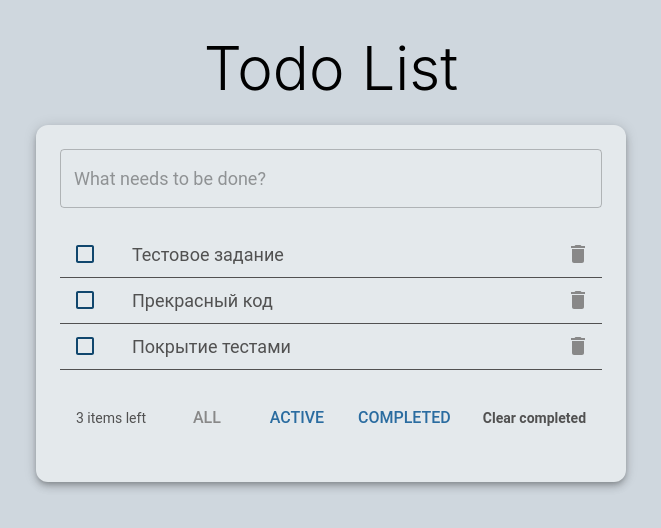
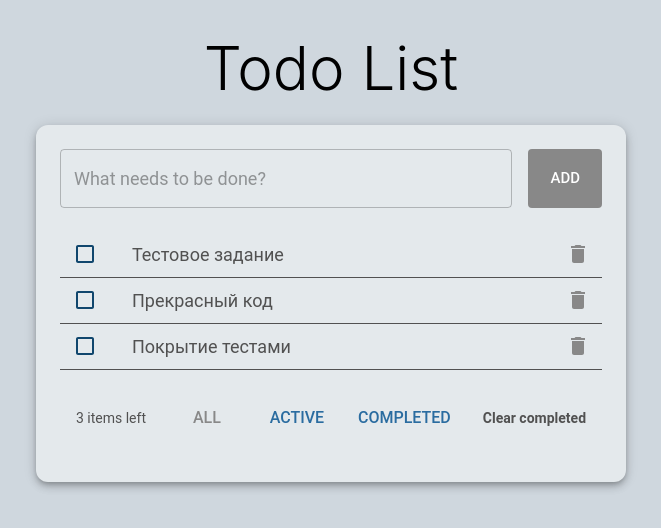
Before and after one commit to DimaSwed/todo-list, a React (Vite) app: page / in a window 1280 px wide. Shown: the top 528 px of the page, without its empty margins (309-970 px from the left). Built offline with nearby package versions, Linux system fonts and the light colour scheme; data requests are answered from the project's data file.

Commit message:
add add-btn in todo-input

```diff
--- a/src/widgets/todo-list/ui/TodoInput/TodoInput.tsx
+++ b/src/widgets/todo-list/ui/TodoInput/TodoInput.tsx
@@ -1,5 +1,5 @@
 import { useState } from 'react'
-import { Box, TextField, IconButton, InputAdornment } from '@mui/material'
+import { Box, TextField, IconButton, InputAdornment, Button } from '@mui/material'
 import { Clear as ClearIcon } from '@mui/icons-material'
 import { useAddTodo } from '@/widgets/todo-list/hooks/useTodos'
 
@@ -24,7 +24,7 @@ export const TodoInput = () => {
   }
 
   return (
-    <Box component="form" onSubmit={handleSubmit} sx={{ mb: 2 }}>
+    <Box component="form" onSubmit={handleSubmit} sx={{ mb: 2, display: 'flex', gap: 2 }}>
       <TextField
         fullWidth
         variant="outlined"
@@ -41,6 +41,15 @@ export const TodoInput = () => {
           )
         }}
       />
+      <Button
+        type="submit"
+        variant="contained"
+        color="primary"
+        size="large"
+        sx={{ flexShrink: 0, flexGrow: 0, boxShadow: 0, border: 'none' }}
+      >
+        Add
+      </Button>
     </Box>
   )
 }
```
